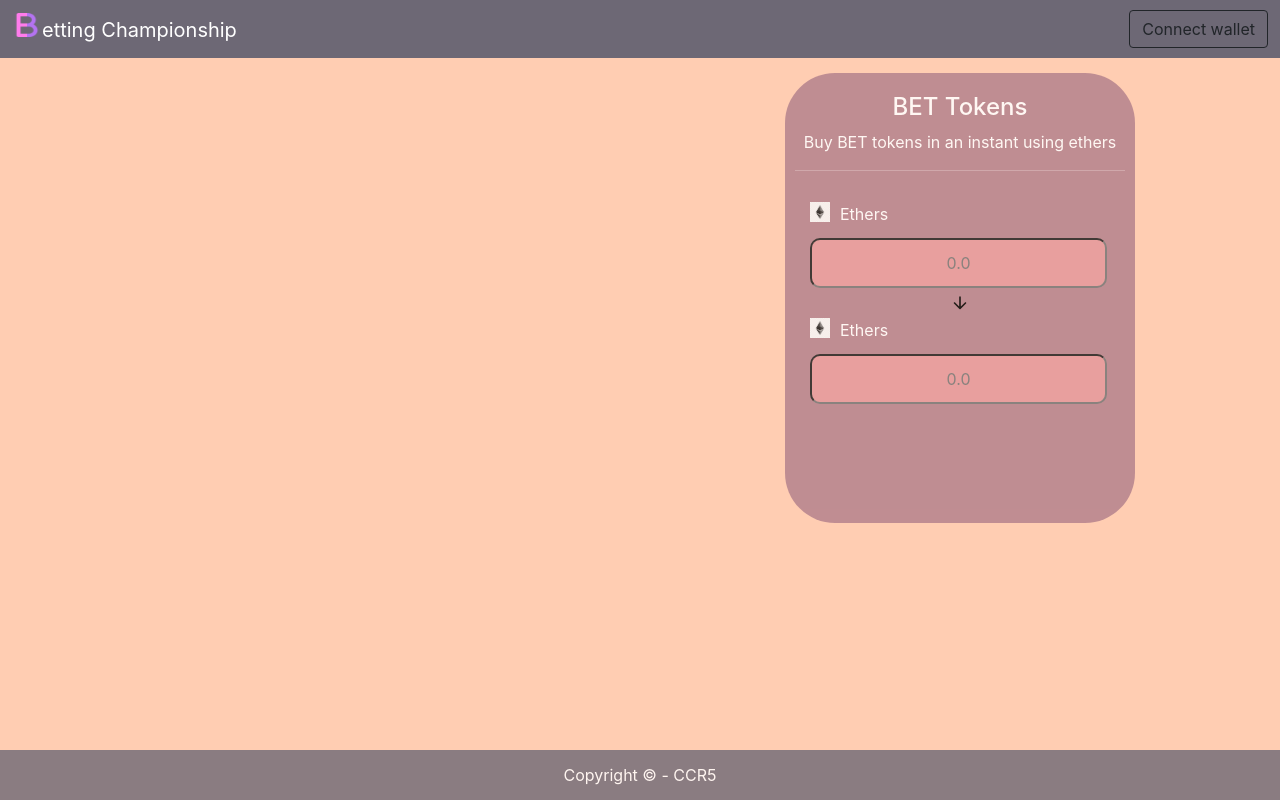
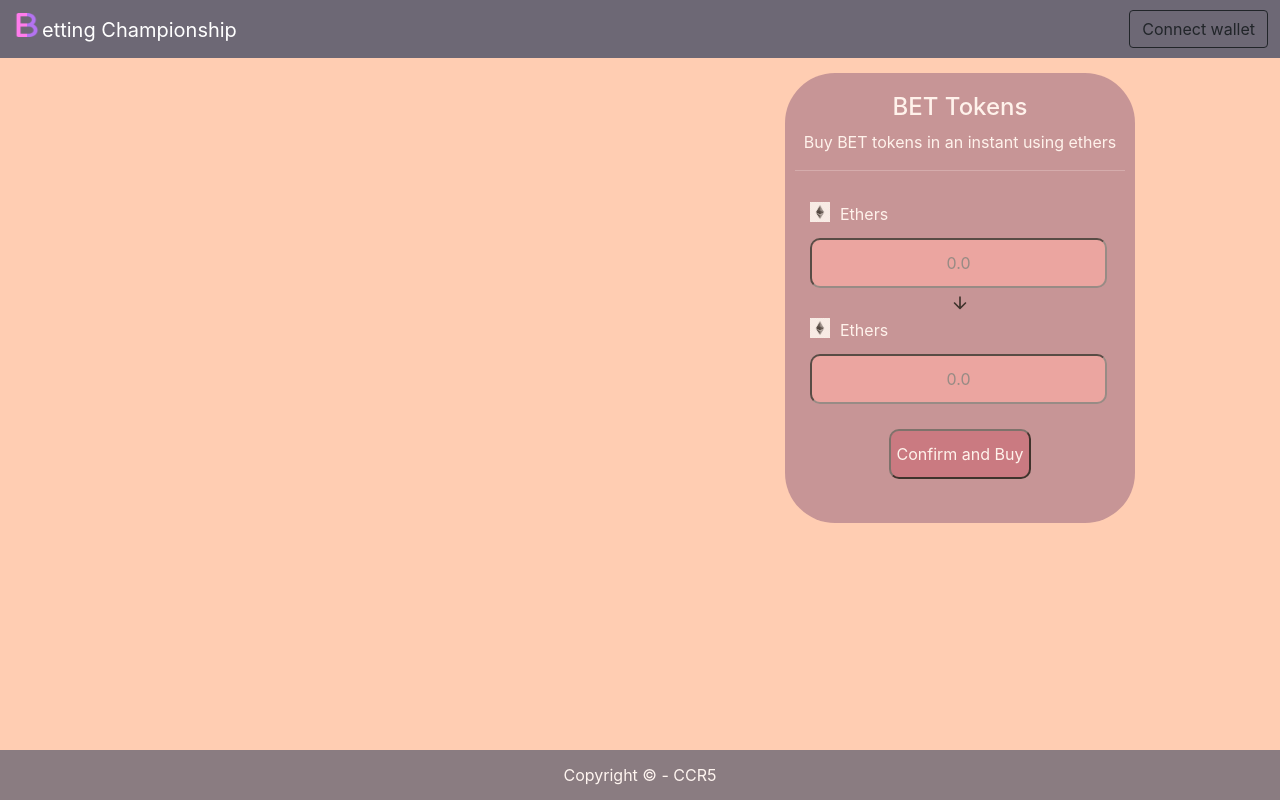
Before and after one commit to ccr5/betting-championship-dapp, a Next.js app: page / in a window 1280 px wide. Built offline with nearby package versions, Linux system fonts and the light colour scheme.

Commit message:
Tokens layout Ok

```diff
--- a/components/tokens/Tokens.module.css
+++ b/components/tokens/Tokens.module.css
@@ -11,7 +11,7 @@
     color: white;
     border-radius: 50px;
     background-color: #B5838D;
-    opacity: 0.85;
+    opacity: 0.75;
 }
 
 .tokensTitle {
@@ -23,6 +23,16 @@
 }
 
 .tokensButton {
+    display: flex;
     justify-content: center;
     align-content: center;
 }
+
+.tokensBuyButton {
+    color: white;
+    background-color: #b95f71;
+    border-radius: 10px;
+    margin: 20px;
+    min-height: 50px;
+    text-align: center;
+}
--- a/components/tokens/index.tsx
+++ b/components/tokens/index.tsx
@@ -1,5 +1,4 @@
 import { NextComponentType } from "next";
-import Image from "next/image"
 import SelectToken from "../selectToken";
 import SwapButton from "../swapButton";
 import styles from './Tokens.module.css';
@@ -16,6 +15,9 @@ const Tokens: NextComponentType = () => {
         <SelectToken />
         <SwapButton />
         <SelectToken />
+        <div className={styles.tokensButton}>
+          <input className={styles.tokensBuyButton} type="button" value="Confirm and Buy" />
+        </div>
       </div>
     </div>
   )
```
